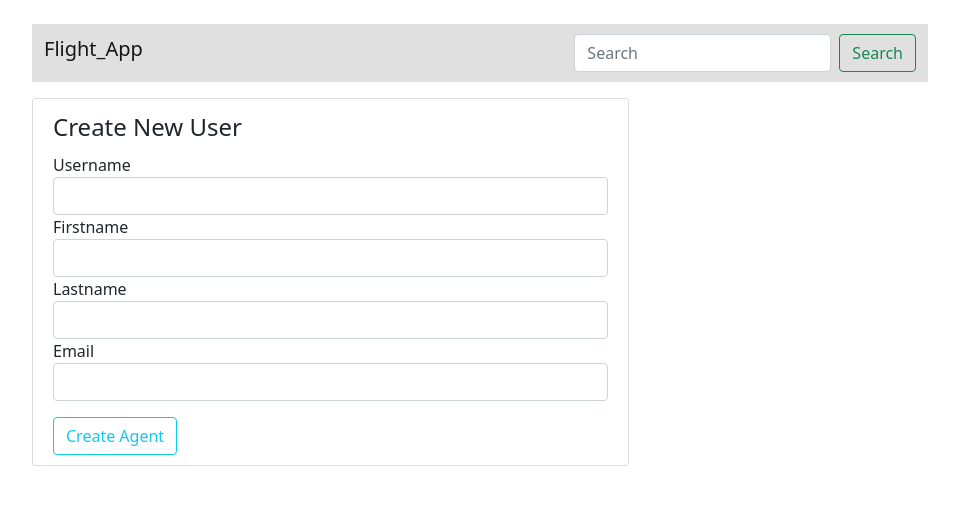
After one commit to wilfred54321/flight_app, a Flask app: page /register-user in a window 1280 px wide. The commit adds this page. Shown: the top 505 px of the page, without its empty margins (160-1119 px from the left). Run offline with Flask 2, Linux system fonts and the light colour scheme; some libraries are stand-ins or nearby versions.

```diff
--- a/flight_app/static/main.css
+++ b/flight_app/static/main.css
@@ -53,3 +53,12 @@ body {
 .orange1{
  color:#E65100
 }
+
+.content-section {
+  background: #ffffff;
+  padding: 10px 20px;
+  border: 1px solid #dddddd;
+  border-radius: 3px;
+  margin-bottom: 20px;
+  justify-content: center;
+}
--- /dev/null
+++ b/flight_app/templates/register_user.html
@@ -0,0 +1,84 @@
+{%extends 'base.html'%}
+
+{%block body%}
+
+<div class="content-section col-8">
+<form action=""  method = 'post' class="form-group">
+    {{form.hidden_tag()}}
+    <fieldset class="form-group">
+
+        <legend class="form-group">Create New User</legend>
+
+        <div class="form-group">
+            {{form.username.label(class = 'form-control-label')}}
+            {%if form.username.errors%}
+                {{form.username(class = 'form-control is-invalid')}}
+                <div class="invalid-feedback">
+                    {%for error in form.username.errors%}
+                    <span>{{error}}</span>
+                    {%endfor%}
+                </div>
+            {%else%}
+            {{form.username(class = 'form-control')}}
+            {%endif%}
+        </div>
+
+
+        <div class="form-group">
+            {{form.firstname.label(class = 'form-control-label')}}
+            {%if form.firstname.errors%}
+                {{form.firstname(class = 'form-control is-invalid')}}
+                <div class="invalid-feedback">
+                    {%for error in form.firstname.errors%}
+                    <span>{{error}}</span>
+                    {%endfor%}
+                </div>
+            {%else%}
+            {{form.firstname(class = 'form-control')}}
+            {%endif%}
+        </div>
+
+
+        <div class="form-group">
+            {{form.lastname.label(class = 'form-control-label')}}
+            {%if form.lastname.errors%}
+                {{form.lastname(class = 'form-control is-invalid')}}
+                <div class="invalid-feedback">
+                    {%for error in form.lastname.errors%}
+                    <span>{{error}}</span>
+                    {%endfor%}
+                </div>
+            {%else%}
+            {{form.lastname(class = 'form-control')}}
+            {%endif%}
+        </div>
+
+
+        <div class="form-group">
+            {{form.email.label(class = 'form-control-label')}}
+            {%if form.email.errors%}
+                {{form.email(class = "form-control is-invalid")}}
+                <div class="invalid-feedback">
+                    {%for error in form.email.errors%}
+                    <span>{{error}}</span>
+                    {%endfor%}
+                </div>
+            {%else%}
+            {{form.email(class = 'form-control')}}
+            {%endif%}
+        </div>
+
+
+
+    </fieldset>
+
+    <div class="form-group">
+        {{form.submit(class = "btn btn-outline-info mt-3")}}
+    </div>
+
+
+
+
+</form>
+</div>
+{%endblock%}
--- /dev/null
+++ b/flight_app/users/forms.py
@@ -0,0 +1,48 @@
+from flask_wtf import FlaskForm
+from flask_wtf.file import FileField,FileAllowed
+from wtforms import StringField,PasswordField,SubmitField,EmailField,PasswordField
+from wtforms import validators
+from wtforms.validators import DataRequired,Email,Length,ValidationError,EqualTo
+from flight_app.models import User
+
+
+class RegistrationForm(FlaskForm):
+    username = StringField('Username', validators = [DataRequired(),Length(min = 5, max = 20)])
+    firstname = StringField('Firstname', validators = [DataRequired(), Length(min = 2 , max = 20)])
+    lastname = StringField('Lastname', validators = [DataRequired(), Length(min = 2 , max = 20)])
+    email = EmailField('Email', validators = [DataRequired(), Email()] )
+    submit = SubmitField('Create Agent')
+
+
+
+    def validate_username(self,username):
+        user = User.query.filter_by(username = username.data).first()
+        if user:
+            raise ValidationError('That username is taken, Please choose a different username')
+
+
+
+    def validate_email(self, email):
+        user = User.query.filter_by(email = email.data).first()
+        if user:
+            raise ValidationError('That email is taken , Please choose another email address')
+
+
+
+class LoginForm(FlaskForm):
+    username = StringField('Username', validators = [DataRequired()])
+    password = PasswordField('Password', validators = [DataRequired()])
+    submit = SubmitField('Sign In')
+
+    def validate_username(self,username):
+        user = User.query.filter_by(username = username.data).first()
+        if not user:
+            raise ValidationError('That username does not exist, Please choose a different username')
+
+
+
+class SetPasswordForm(FlaskForm):
+    default_password = StringField('Default Password', validators= [DataRequired(), Length(min = 7, max = 7)])
+    password = PasswordField('New Password', validators = [DataRequired(),Length(min=8)])
+    confirm_password = PasswordField('Confirm Password' ,validators = [DataRequired(), EqualTo('password')])
+    submit = SubmitField('Set Password')
--- a/flight_app/users/routes.py
+++ b/flight_app/users/routes.py
@@ -1,8 +1,12 @@
 from flask import Blueprint
 from flask import render_template, redirect, request, flash, url_for
+from flask_login.utils import login_required, logout_user
+from flight_app.users.forms import LoginForm, RegistrationForm,SetPasswordForm
+from flask_login import login_user
+from flight_app import bcrypt
 
 
-from flight_app.models import db, Pilot,Flight,Passenger,Schedule,scheduled_pilots
+from flight_app.models import db, Pilot,Flight,Passenger,Schedule,scheduled_pilots,User
 users = Blueprint("users", __name__)
 
 
@@ -16,11 +20,9 @@ def all_pilots():
 @users.route("/all-passenger",methods = ['POST','GET'])
 def all_passengers():
 
-    passengers_name = []
     passengers = Passenger.query.all()
-    for passenger in passengers:
-        passengers_name.append(passenger.firstname)
-    return f"{passengers_name}"
+    return render_template('all_passengers.html', passengers = passengers)
+
 
 
 @users.route("/register-pilot", methods=["GET", "POST"])
@@ -189,3 +191,84 @@ def passenger_check_in(passenger_id):
     db.session.commit()
     flash('You are now checked in','success')
     return redirect(url_for('main.manage_booking'))
+
+
+
+
+@users.route('/register-user', methods = ['POST','GET'])
+def register_user():
+    form = RegistrationForm()
+    if request.method == 'POST' and form.validate_on_submit():
+        user = User(username = (form.username.data).capitalize(), firstname = (form.firstname.data).capitalize(), lastname = (form.lastname.data).capitalize(), email = form.email.data)
+        db.session.add(user)
+        db.session.commit()
+        #send an email containing the user reference and default password.
+        flash(f'User {user.firstname}, {user.lastname} with  default password of {user.password} was created successfully!','success')
+        return redirect('/all-users')
+    return render_template('register_user.html', form = form)
+
+
+@users.route("/users/set-password", methods = ['POST','GET'])
+def set_password():
+    form = SetPasswordForm()
+    if request.method == 'POST' and form.validate_on_submit():
+
+        #retrieve user with default password
+        user = User.query.filter_by(password = form.default_password.data).first()
+
+        if user:
+            hashed_password = bcrypt.generate_password_hash(form.password.data).decode('utf-8')
+            user.password = hashed_password
+            user.is_available = True
+            db.session.commit()
+            flash('Your password has been saved','success')
+            login_user(user)
+            return redirect("/user")
+        flash('You password could not be set, please ensure your default password is correct','danger')
+        return redirect('/')
+    return render_template('set_password.html',form = form)
+
+
+
+@users.route('/login', methods = ['POST','GET'])
+def login():
+    form = LoginForm()
+    if request.method == 'POST' and form.validate_on_submit():
+        username = (form.username.data).capitalize()
+        password = form.password.data
+        user = User.query.filter_by(username = username).first()
+        if user.is_available == True:
+            if user and bcrypt.check_password_hash(user.password, password):
+                login_user(user)
+                flash('You have logged in successfully!','success')
+                return redirect(url_for('users.user_profile'))
+
+            flash('Login unsuccessful, Please ensure your username and password is correct','danger')
+            return redirect(request.referrer)
+        flash('User is not available. please change your password or contact admin','danger')
+        return redirect(request.referrer)
+    return render_template('user_login.html', form = form)
+
+
+
+
+
+@users.route('/logout')
+@login_required
+def logout():
+    logout_user()
+    message = 'User logged out successfully'
+    flash(message,'info')
+    return redirect('/')
+
+@users.route("/user")
+def user_profile():
+    return render_template('user_profile.html')
+
+
+
+
+@users.route('/all-users')
+def all_users():
+    users = User.query.order_by(User.date_created.desc())
+    return render_template('users.html',users = users)
--- a/flight_app/utils.py
+++ b/flight_app/utils.py
@@ -22,6 +22,12 @@ def generate_schedule_reference():
     schedule_reference = "".join(map(str,selection))
     return int(schedule_reference)
 
+def generate_default_password():
+    ref_data_set = string.digits +string.ascii_letters + ''.join(map(str,string.punctuation[0:6]))
+    selection = random.choices(ref_data_set,k=7)
+    default_password = "".join(map(str,selection))
+    return str(default_password)
+
 
 def is_valid_flight_time(departure_time, arrival_time):
     if (
```
Also changed, not shown: flight_app/__init__.py (+7 -0 lines), flight_app/models.py (+27 -2 lines), flight_app/templates/all_passengers.html (added, +60 -0 lines), flight_app/templates/index.html (+22 -5 lines), flight_app/templates/set_password.html (added, +71 -0 lines), flight_app/templates/user_login.html (added, +59 -0 lines), flight_app/templates/user_profile.html (added, +8 -0 lines), flight_app/templates/users.html (added, +63 -0 lines), flight_app/flight_app.db.
